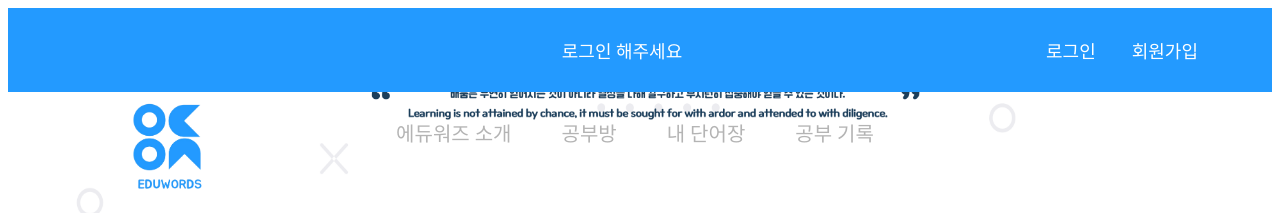
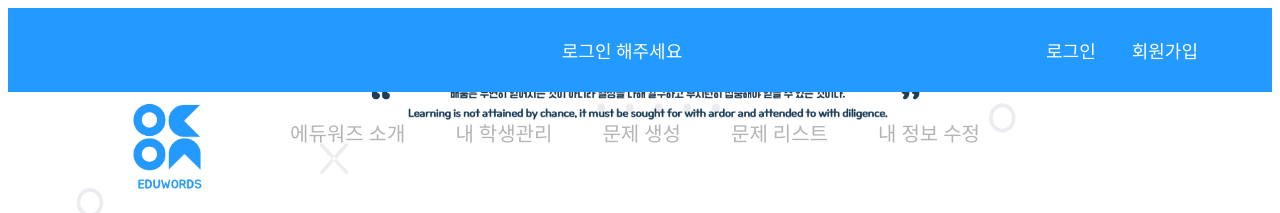
Before and after one commit to jinsuzzing/eduwords, a React (Create React App) app in the folder eduwords/eduwords/: page /studyRoom in a window 1280 px wide. Shown: the top 213 px of the page. Built offline with nearby package versions, Linux system fonts and the light colour scheme; no server answers; a web font is replaced by a local one.

Commit message:
14 09
hn

```diff
--- a/eduwords/eduwords/src/index.js
+++ b/eduwords/eduwords/src/index.js
@@ -16,6 +16,8 @@ import StudyRoom from "./studyroom";
 import Aipreview from "./aipreview";
 import Createaproblem from "./createaproblem";
 import Infostudent from "./infostudent";
+import Vocabularynote from "./vocabularynote";
+import Membershipout from "./membershipout";
 
 const root = ReactDOM.createRoot(document.getElementById("root"));
 root.render(
@@ -36,6 +38,8 @@ root.render(
         <Route path="/aipreview" element={<Aipreview />} />
         <Route path="/createaproblem" element={<Createaproblem />} />
         <Route path="/is" element={<Infostudent />} />
+        <Route path="/vocabularynote" element={<Vocabularynote />} />
+        <Route path="/membershipout" element={<Membershipout />} />
       </Routes>
     </Router>
   </React.StrictMode>
--- a/eduwords/eduwords/src/studyroom.js
+++ b/eduwords/eduwords/src/studyroom.js
@@ -2,6 +2,7 @@ import React, { useState, useEffect } from "react";
 import sb from "../src/img/sb.png";
 import Navbar from "./Component/Navbar";
 import "../src/studyroom.css";
+import NavbarT from "./Component/NavbarT";
 
 const StudyRoom = () => {
   const [data, setData] = useState([]);
@@ -47,7 +48,7 @@ const StudyRoom = () => {
 
   return (
     <div>
-      <Navbar />
+      <NavbarT />
 
       <table className="s-listtable">
         <thead>
--- /dev/null
+++ b/eduwords/eduwords/src/vocabularynote.js
@@ -0,0 +1,7 @@
+import React from "react";
+
+const vocabularynote = () => {
+  return <div>단어장</div>;
+};
+
+export default vocabularynote;
```
Also changed, not shown: eduwords/eduwords/src/img/notepin1.png (added), eduwords/eduwords/src/membershipout.css (added), eduwords/eduwords/src/membershipout.js (added), eduwords/eduwords/src/vocabularynote.css (added).
